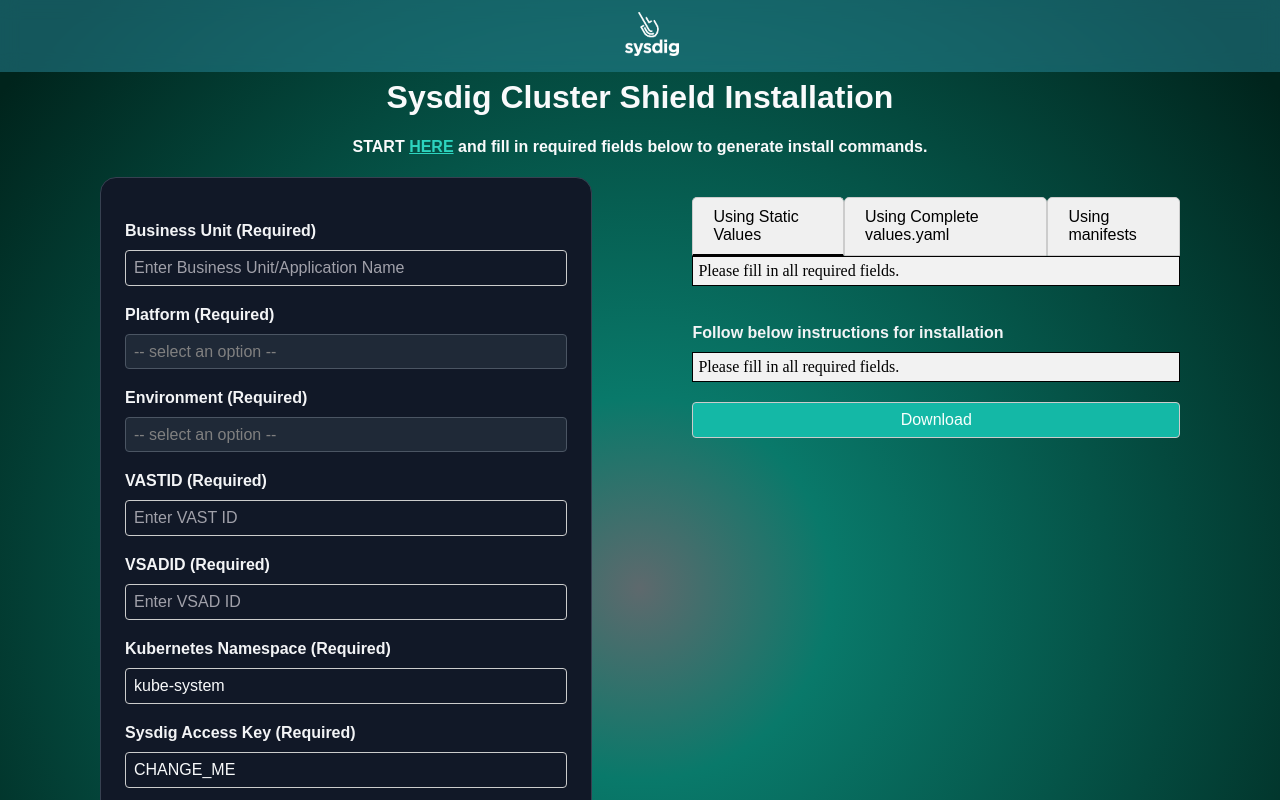
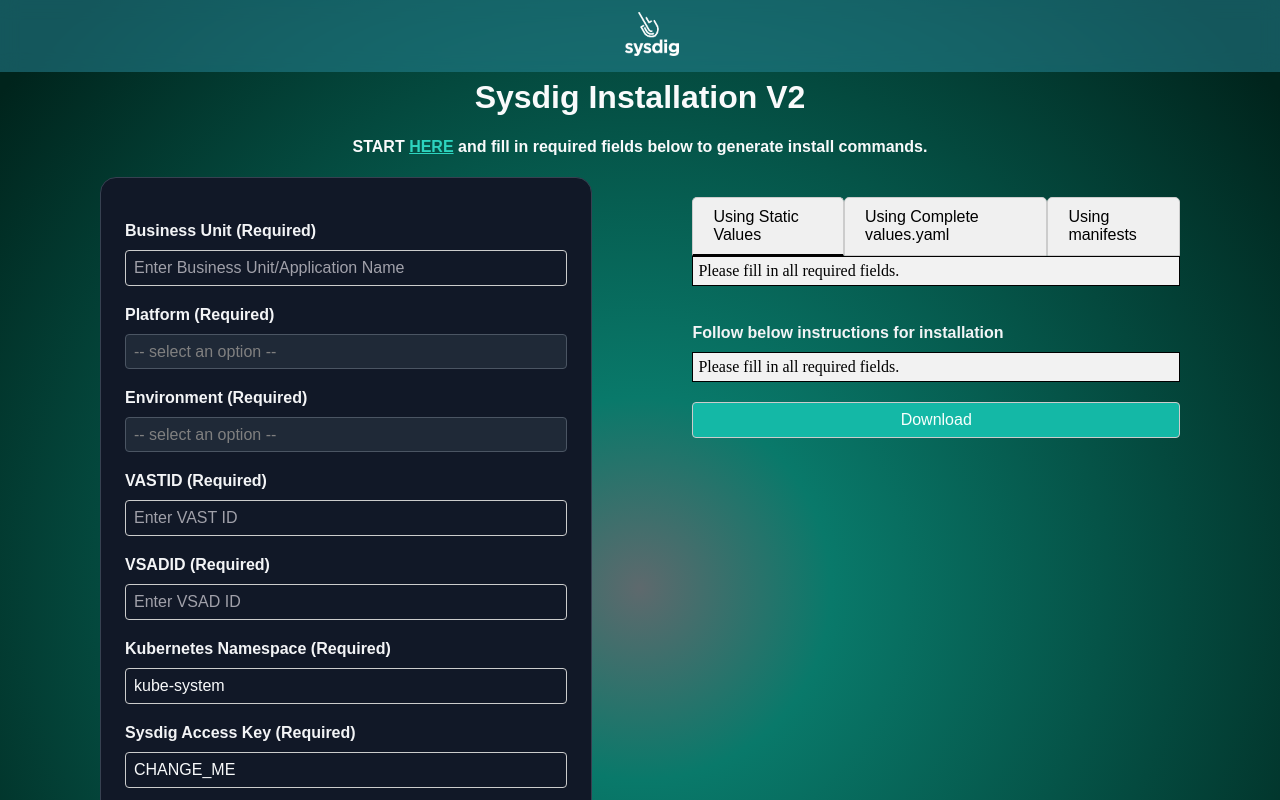
Before and after one commit to sysdiglabs/install-form, a plain HTML site: page index.html in a window 1280 px wide. Shown: the top 800 px of the page. Drawn offline with Linux system fonts and the light colour scheme; no server answers; a script that the page names is missing.

Commit message:
Update index.html

```diff
--- a/index.html
+++ b/index.html
@@ -17,7 +17,7 @@
     </header>
 
     <br>
-    <h1>Sysdig Cluster Shield Installation</h1>
+    <h1>Sysdig Installation V2</h1>
     <h4>START <a target="_blank"
         href="https://github.com/alexwang19/alexwang19.github.io/blob/main/docs/installation_docs.md">HERE</a> and fill in required
       fields below to generate install commands.</h4>
```
